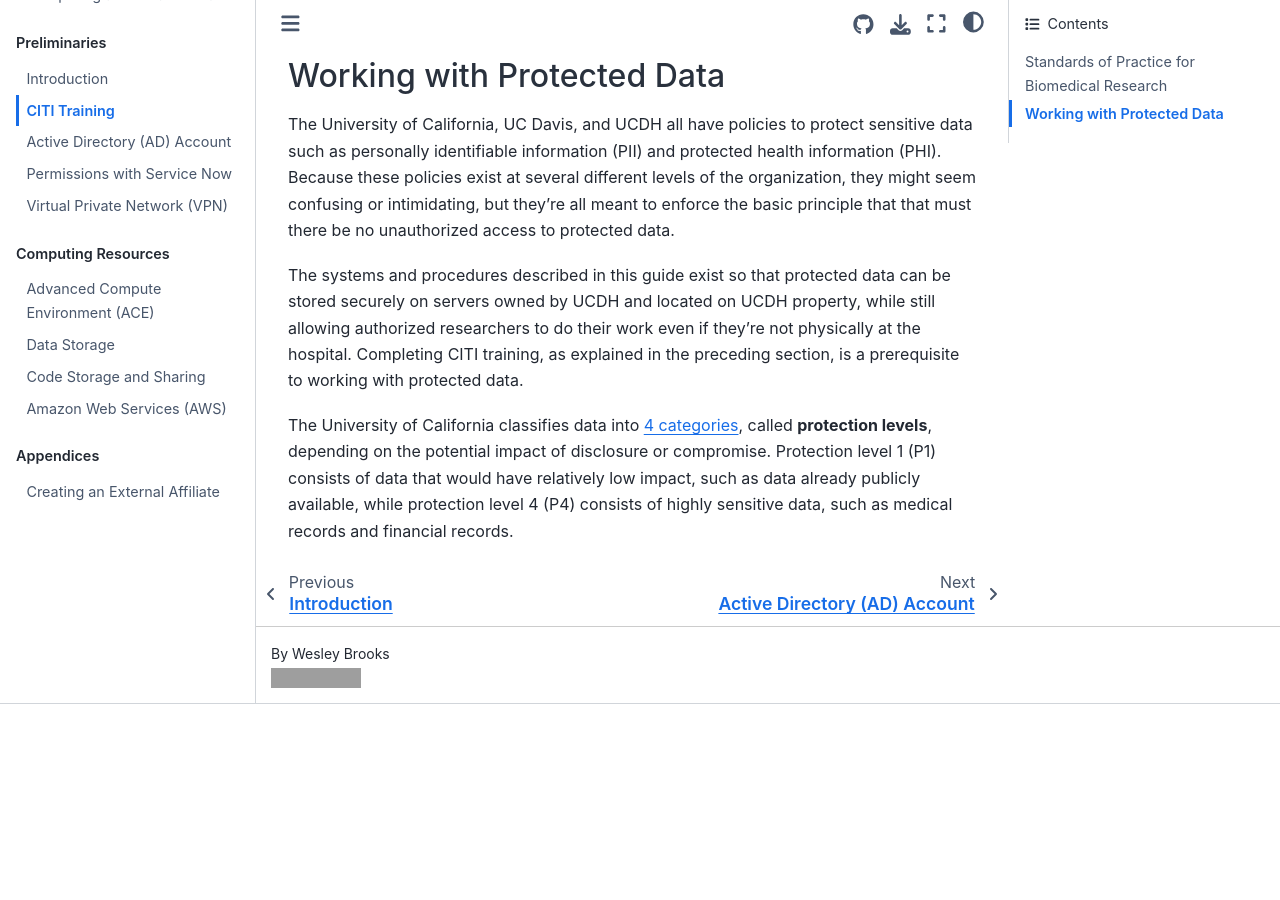
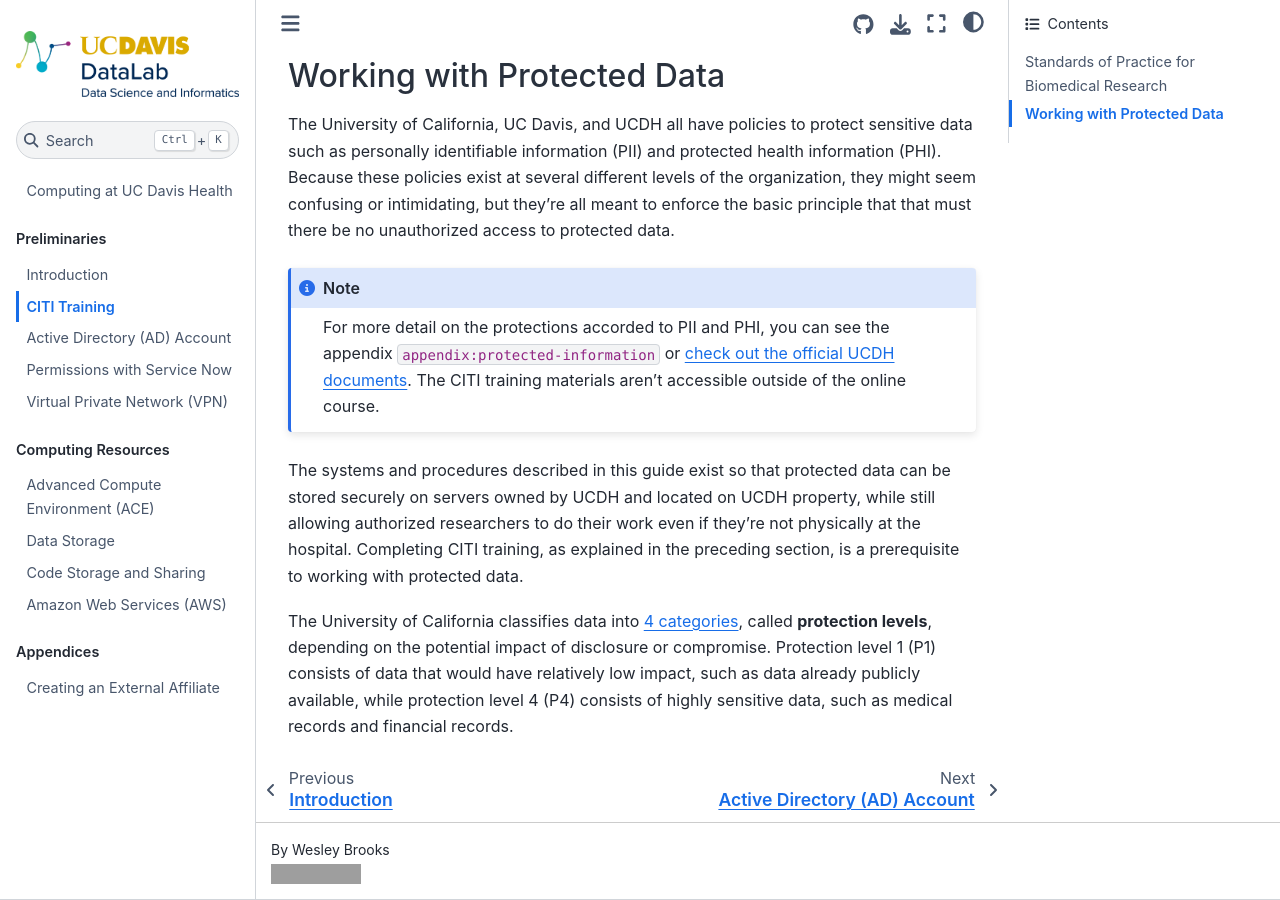
Before and after one commit to ucdavisdatalab/workshop_ucdh_onboarding, a Jupyter Book: the page built from chapters/02_citi_training.md, in a window 1280 px wide and 900 px high, scrolled down 1405 px. Built offline with Jupyter Book 1.0.4 settings and Sphinx 7.4.7 and the Sphinx Book theme 1.1.4, drawn with Linux system fonts in a browser that asks for light colours; before the commit the page ends 2109 px from its top, so only the background shows below that; grey boxes are pictures that could not be loaded.

Commit message:
cleaned up some links

```diff
--- a/chapters/02_citi_training.md
+++ b/chapters/02_citi_training.md
@@ -62,24 +62,15 @@
 
 ## Working with Protected Data
 
-The University of California, UC Davis, and UCDH all have policies to protect
-sensitive data such as personally identifiable information (PII) and protected
-health information (PHI). Because these policies exist at several different
-levels of the organization, they might seem confusing or intimidating, but
-they're all meant to enforce the basic principle that that must there be no
-unauthorized access to protected data.
+The University of California, UC Davis, and UCDH all have policies to protect sensitive data such as personally identifiable information (PII) and protected health information (PHI). Because these policies exist at several different levels of the organization, they might seem confusing or intimidating, but they're all meant to enforce the basic principle that that must there be no unauthorized access to protected data.
 
-The systems and procedures described in this guide exist so that protected data
-can be stored securely on servers owned by UCDH and located on UCDH property,
-while still allowing authorized researchers to do their work even if they're
-not physically at the hospital. Completing CITI training, as explained in the
-preceding section, is a prerequisite to working with protected data.
+:::{note}
+For more detail on the protections accorded to PII and PHI, you can see the appendix `appendix:protected-information` or [check out the official UCDH documents](https://health.ucdavis.edu/compliance/privacy/privacy-policies-and-guidelines). The CITI training materials aren't accessible outside of the online course.
+:::
+
+The systems and procedures described in this guide exist so that protected data can be stored securely on servers owned by UCDH and located on UCDH property, while still allowing authorized researchers to do their work even if they're not physically at the hospital. Completing CITI training, as explained in the preceding section, is a prerequisite to working with protected data.
 
 The University of California classifies data into [4
-categories][uc-protected-data], called **protection levels**, depending on the
-potential impact of disclosure or compromise. Protection level 1 (P1) consists
-of data that would have relatively low impact, such as data already publicly
-available, while protection level 4 (P4) consists of highly sensitive data,
-such as medical records and financial records.
+categories][uc-protected-data], called **protection levels**, depending on the potential impact of disclosure or compromise. Protection level 1 (P1) consists of data that would have relatively low impact, such as data already publicly available, while protection level 4 (P4) consists of highly sensitive data, such as medical records and financial records.
 
 [uc-protected-data]: https://security.ucdavis.edu/data-classification-four-protection-levels
```
